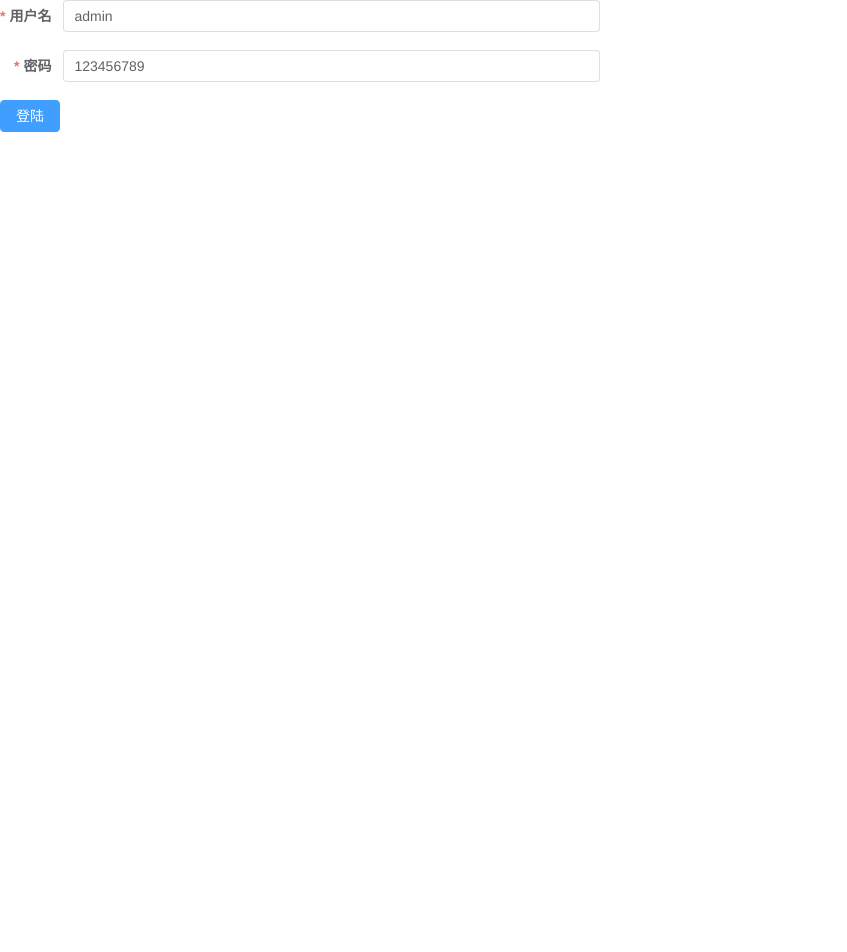
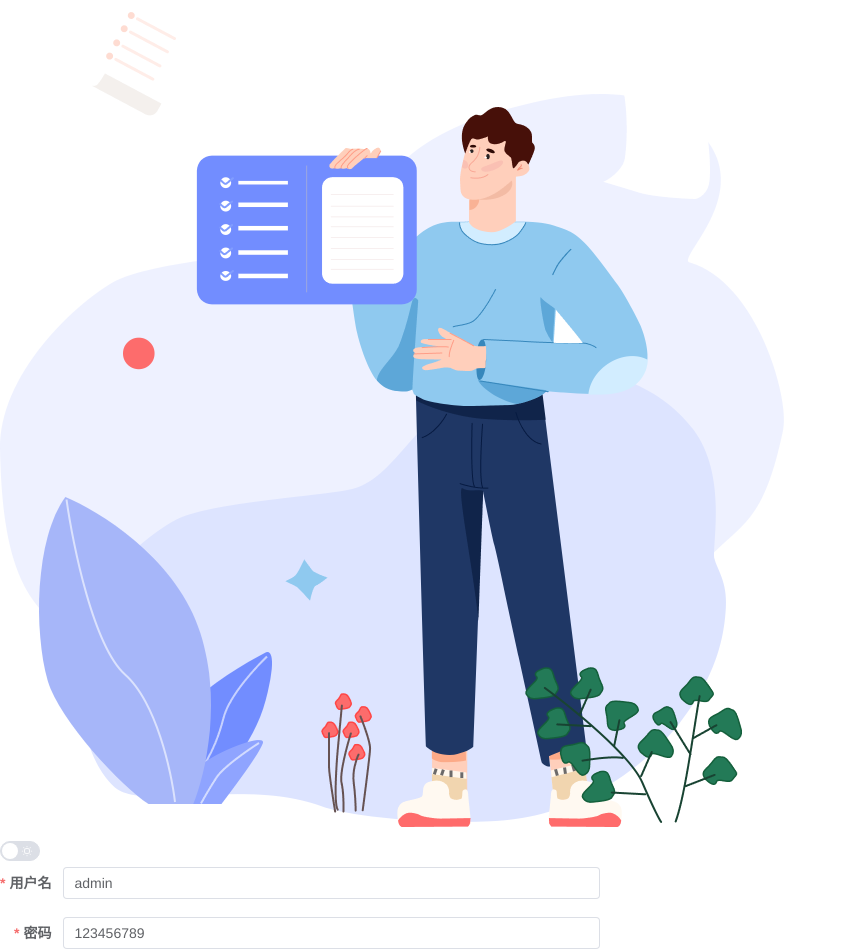
Before and after one commit to DengHao-x/dawnHues-admin, a Vue app: page /#/login in a window 1280 px wide. Shown: the top 952 px of the page, without its empty margins (0-847 px from the left). Before the commit the page ends 800 px from the top, so only its background shows below. Built offline with nearby package versions, Linux system fonts and the light colour scheme.

Commit message:
feat: :sparkles: 暗黑主题切换

```diff
--- a/package.json
+++ b/package.json
@@ -17,6 +17,7 @@
   "dependencies": {
     "@element-plus/icons-vue": "^2.3.1",
     "@types/nprogress": "^0.2.3",
+    "@vueuse/core": "^11.1.0",
     "axios": "^1.7.2",
     "cz-cli": "^1.0.0",
     "element-plus": "^2.7.6",
--- a/src/App.vue
+++ b/src/App.vue
@@ -1,7 +1,11 @@
 <script setup lang="ts">
 import zhCn from "element-plus/es/locale/lang/zh-cn";
-import { ref } from "vue";
+import { ref, watch } from "vue";
 const currentLocale = ref(zhCn);
+import { useDarkMode } from "@/hooks/useDarkMode";
+const { isDark, toggle } = useDarkMode();
+//监听 isDark，解决刷新丢失问题
+watch(isDark, toggle);
 </script>
 
 <template>
--- /dev/null
+++ b/src/hooks/useDarkMode.ts
@@ -0,0 +1,21 @@
+/**
+ * @description 全局切换明暗主题切换
+ */
+
+import { useDark, useToggle } from "@vueuse/core";
+
+export function useDarkMode() {
+  const isDark = useDark({
+    // 存储到localStorage/sessionStorage中的Key 根据自己的需求更改
+    storageKey: "useDarkKEY",
+    // 高亮class名字
+    valueLight: "light",
+    // 暗黑class名字
+    valueDark: "dark",
+  });
+  const toggle = () => {
+    useToggle(isDark);
+  };
+
+  return { isDark, toggle };
+}
--- a/src/main.ts
+++ b/src/main.ts
@@ -1,9 +1,11 @@
 import { createApp } from "vue";
 import "./styles/reset.scss";
+
 import ElementPlus from "element-plus";
 // 注册element-plus图标
 import * as ElementPlusIconsVue from "@element-plus/icons-vue";
 import "element-plus/dist/index.css";
+import "./styles/element/index.scss";
 import App from "./App.vue";
 import router from "./router";
 import { initializationStore } from "@/store";
--- a/src/router/index.ts
+++ b/src/router/index.ts
@@ -1,7 +1,7 @@
 import { type Router, createRouter, type RouteRecordRaw, type RouteComponent, createWebHashHistory } from "vue-router";
 import NProgress from "@/utils/nprogress";
 import baseRoutes from "./modules/baseRouter";
-import { getToken } from "@/utils/authentication";
+import { getToken, removeToken } from "@/utils/authentication";
 import { initRouter } from "@/router/utils";
 /** 路由白名单 */
 const whiteList = ["/login"];
@@ -29,6 +29,7 @@ router.beforeEach((to, from, next) => {
       if (whiteList.indexOf(to.path) !== -1) {
         next();
       } else {
+        removeToken();
         next({ path: "/login" });
       }
     } else {
--- a/src/store/modules/userStore.ts
+++ b/src/store/modules/userStore.ts
@@ -1,7 +1,7 @@
 import { defineStore } from "pinia";
 import { userType } from "./types";
 import { login } from "@/api/user/user";
-import { setToken, setUserInfo } from "@/utils/authentication";
+import { setToken, setUserInfo, removeToken } from "@/utils/authentication";
 export const useUserStore = defineStore({
   id: "dawnuserStore",
   state: (): userType => ({
@@ -34,7 +34,8 @@ export const useUserStore = defineStore({
         login(data)
           .then((res: any) => {
             if (res.data.success) {
-              setToken(res.data.data.accessToken);
+              const { accessToken, expires } = res.data.data;
+              setToken(accessToken, expires);
             }
             resolve(res.data);
           })
@@ -43,5 +44,8 @@ export const useUserStore = defineStore({
           });
       });
     },
+    async loginOut() {
+      removeToken();
+    },
   },
 });
--- /dev/null
+++ b/src/styles/element/index.scss
@@ -0,0 +1,14 @@
+:root {
+  --el-color-primary: #0075ff;
+}
+
+html.light {
+  color-scheme: light;
+}
+
+html.dark {
+  color-scheme: dark;
+
+  /* 自定义深色背景颜色 */
+  --el-bg-color: #4966df;
+}
--- a/src/utils/authentication.ts
+++ b/src/utils/authentication.ts
@@ -17,9 +17,19 @@ export function getToken() {
  * @description 设置token
  * @param token
  */
-export function setToken(token: string) {
-  Cookies.set(TOKEYKEY, token);
+export function setToken(accessToken: string, expires: number) {
+  Cookies.set(TOKEYKEY, accessToken, { expires: (expires - Date.now()) / 86400000 });
 }
+/**
+ * @description 移除掉token
+ * @param token
+ */
+export function removeToken() {
+  Cookies.remove(TOKEYKEY);
+  //移除用户信息
+  localStorage.removeItem(USERINFOKEY);
+}
+
 //本地获取用户信息
 export function getUserInfo() {
   return localStorage.getItem(USERINFOKEY);
--- a/src/views/login/index.vue
+++ b/src/views/login/index.vue
@@ -1,5 +1,11 @@
 <template>
-  <div class="login">
+  <div class="login flex flex-col justify-center items-center">
+    <div class="flex">
+      <img src="@/assets/images/loginBg.png" alt="" />
+    </div>
+    <el-switch inline-prompt v-model="isDark" @click="toggle" :active-icon="Moon" :inactive-icon="Sunny">
+      切换</el-switch
+    >
     <el-form
       ref="ruleFormRef"
       style="max-width: 600px"
@@ -26,13 +32,17 @@
 import { reactive, ref } from "vue";
 import { useRouter } from "vue-router";
 import type { FormInstance, FormRules } from "element-plus";
+import { Moon, Sunny } from "@element-plus/icons-vue";
 import { ElMessage } from "element-plus";
 import { useUserStore } from "@/store/modules/userStore";
 import { initRouter } from "@/router/utils";
+import { useDarkMode } from "@/hooks/useDarkMode";
 interface RuleForm {
   username: string;
   password: string;
 }
+const { isDark, toggle } = useDarkMode();
+
 const router = useRouter();
 const ruleFormRef = ref<FormInstance>();
 const ruleForm = reactive<RuleForm>({
@@ -64,4 +74,4 @@ const onSubmit = async (ruleFormRef: FormInstance | undefined) => {
     });
 };
 </script>
-@/api/user/user
+<style lang="sass" scoped></style>
--- a/tailwind.config.ts
+++ b/tailwind.config.ts
@@ -18,6 +18,11 @@ export default {
         text_color_primary: "var(--el-text-color-primary)",
         text_color_regular: "var(--el-text-color-regular)",
       },
+      backgroundColor: {
+        primary: "var(--el-bg-color)",
+        secondary: "var(--bg-secondary)",
+        danger: "var(--bg-danger)",
+      },
     },
   },
 } satisfies Config;
--- a/tsconfig.node.json
+++ b/tsconfig.node.json
@@ -13,6 +13,6 @@
       "@/*": ["src/*"]
     }
   },
-  "include": ["vite.config.ts", "types/*.d.ts", "src/**/*.ts", "src/**/*.vue", "src/**/*","src/utils/**/*","src/store/**/*"],
+  "include": ["vite.config.ts", "types/*.d.ts", "src/**/*.ts", "src/**/*.vue", "src/**/*","src/utils/**/*","src/store/**/*","src/hooks/**/*"],
   "exclude": ["dist", "node_modules"]
 }
```
Also changed, not shown: mock/login.ts (+10 -2 lines), src/assets/images/loginBg.png (added), 1 other file (tests, documents, lock files or other folders).
